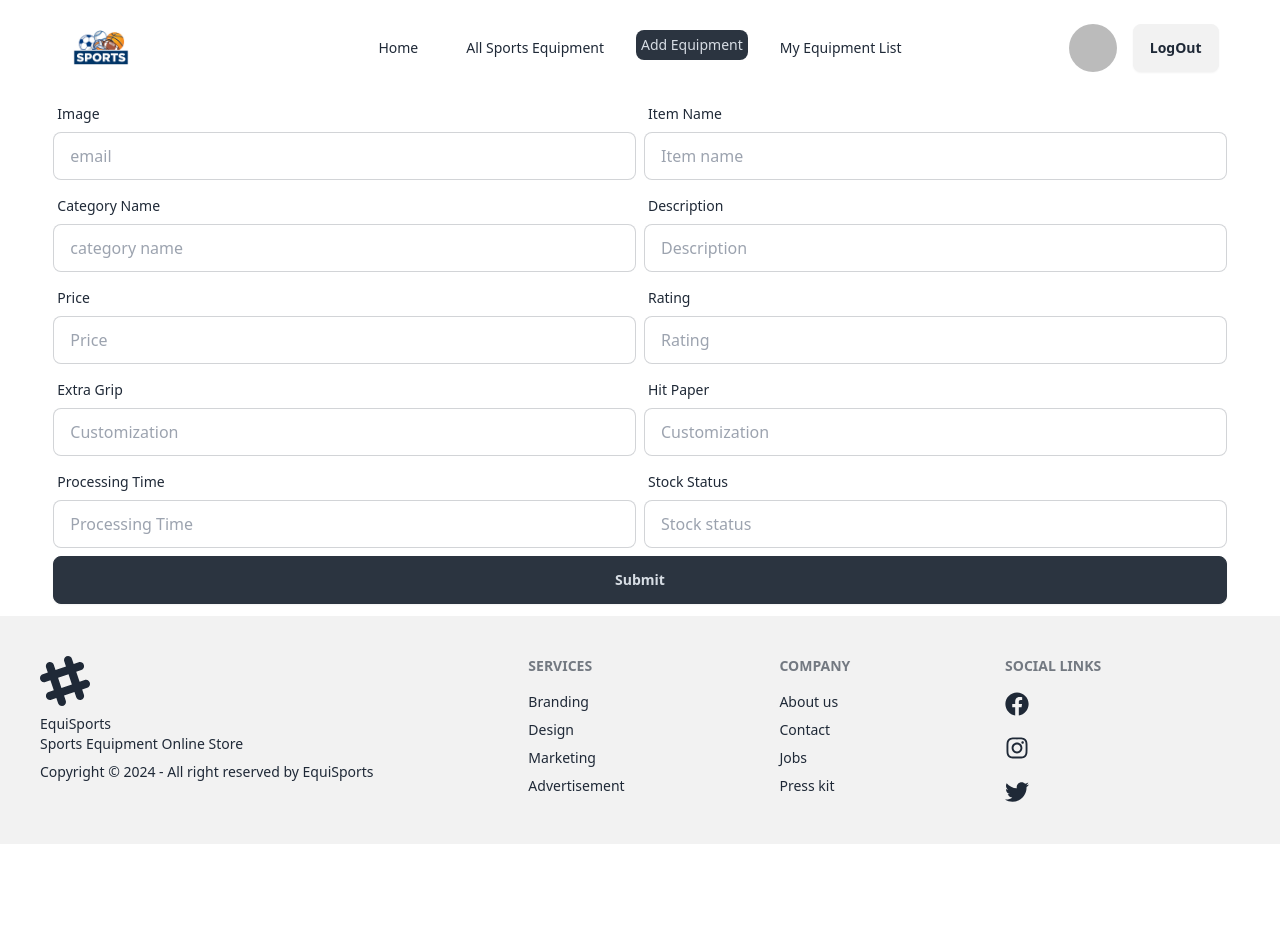
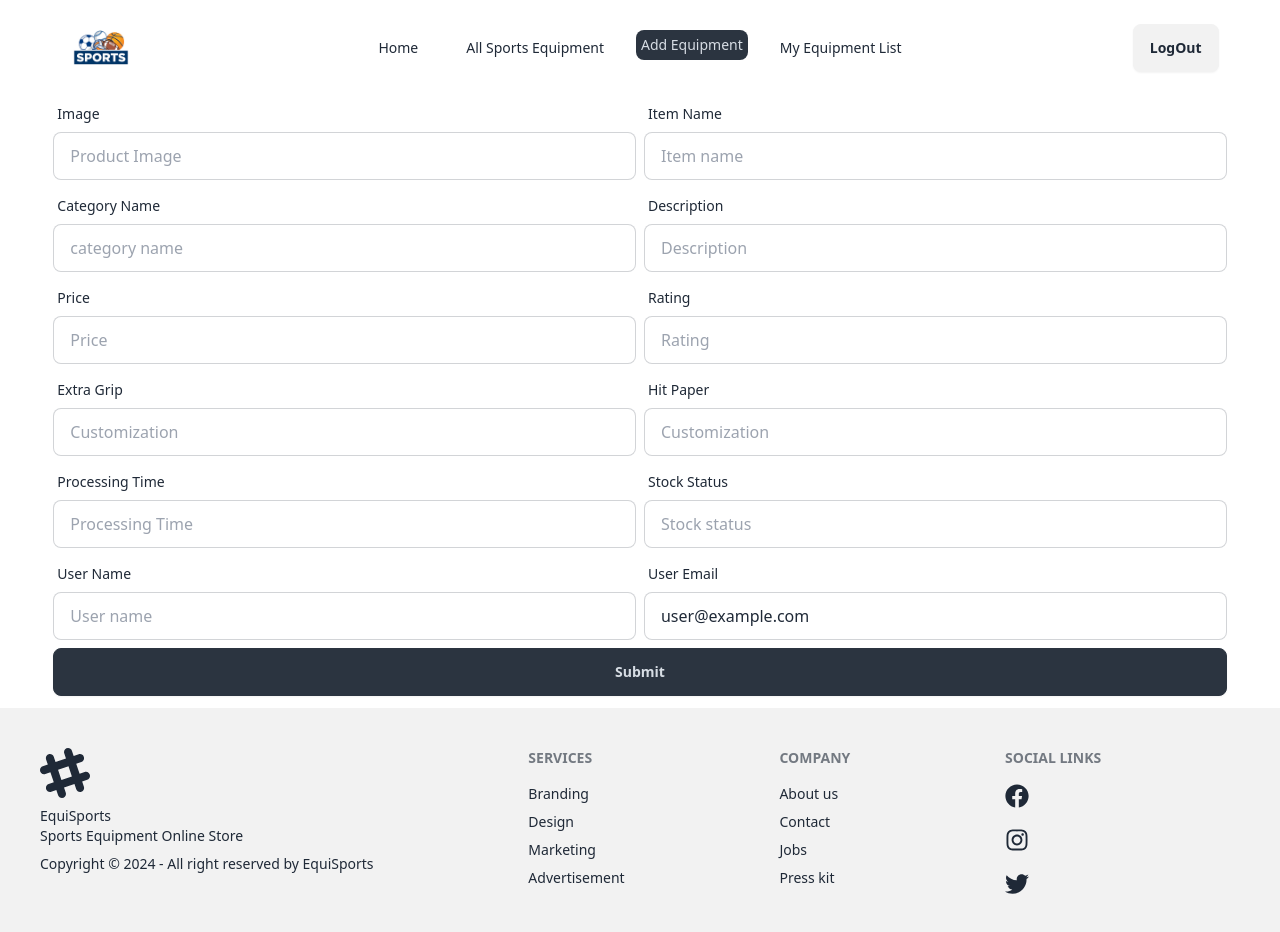
Before and after one commit to Ashimkayal4/Sports-equipment-client-side, a React (Vite) app: page /addEquipment in a window 1280 px wide. Shown: the top 932 px of the page. Before the commit the page ends 844 px from the top, so only its background shows below. Built offline with nearby package versions, Linux system fonts and the light colour scheme; no server answers; sample sign-in values are in the browser's storage.

Commit message:
added extra section

```diff
--- a/package.json
+++ b/package.json
@@ -11,6 +11,7 @@
   },
   "dependencies": {
     "firebase": "^11.0.2",
+    "lottie-react": "^2.4.0",
     "react": "^18.3.1",
     "react-dom": "^18.3.1",
     "react-icons": "^5.4.0",
--- a/src/Components/AddEquipment.jsx
+++ b/src/Components/AddEquipment.jsx
@@ -5,7 +5,7 @@ import { AuthContext } from "../Provider/AuthProvider";
 const AddEquipment = () => {
     const { user } = useContext(AuthContext);
 
-    const email = user.email;
+    const userEmail = user.email;
 
     const handleEquipment = e => {
         e.preventDefault();
@@ -20,8 +20,10 @@ const AddEquipment = () => {
         const hitPaper = form.hitPaper.value
         const time = form.time.value
         const stock = form.stock.value
+        const userName = form.name.value
+        const email = form.email.value
 
-        const newEquipment = { extraGrip, hitPaper, image, item, category, description, price, rating, time, stock, email }
+        const newEquipment = { extraGrip, hitPaper, image, item, category, description, price, rating, time, stock, email ,userName }
 
 
         fetch('https://assignment-ten-server-side-mauve.vercel.app/equipments', {
@@ -55,7 +57,7 @@ const AddEquipment = () => {
                         <label className="label">
                             <span className="label-text">Image</span>
                         </label>
-                        <input type="text" name='image' placeholder="email" className="input input-bordered" required />
+                        <input type="text" name='image' placeholder="Product Image" className="input input-bordered" required />
                     </div>
                     <div className="form-control">
                         <label className="label">
@@ -111,6 +113,18 @@ const AddEquipment = () => {
                         </label>
                         <input type="text" name='stock' placeholder="Stock status" className="input input-bordered" required />
                     </div>
+                    <div className="form-control">
+                        <label className="label">
+                            <span className="label-text">User Name</span>
+                        </label>
+                        <input type="text" name='name' placeholder="User name" className="input input-bordered" required />
+                    </div>
+                    <div className="form-control">
+                        <label className="label">
+                            <span className="label-text">User Email</span>
+                        </label>
+                        <input type="text" name='email' defaultValue={userEmail} placeholder="User email" className="input input-bordered" required />
+                    </div>
 
                 </div>
                 <input type="submit" className="btn btn-neutral w-full mt-2" value="Submit" />
--- a/src/Components/Home.jsx
+++ b/src/Components/Home.jsx
@@ -3,6 +3,8 @@ import Slider from '../Home-component/Slider';
 import { useLoaderData } from 'react-router-dom';
 import ShowSixData from '../Home-component/ShowSixData';
 import Feedback from '../Home-component/Feedback';
+import ExtraSection from '../Home-component/ExtraSection';
+
 
 const Home = () => {
     const products = useLoaderData();
@@ -29,6 +31,7 @@ const Home = () => {
 
             <section>
 
+                <ExtraSection></ExtraSection>
             </section>
 
         </div>
--- a/src/Components/Navbar.jsx
+++ b/src/Components/Navbar.jsx
@@ -86,14 +86,7 @@ const Navbar = () => {
             <div className="navbar-end flex items-center gap-4">
                 {user ? (
                     <>
-                        <div>
-                            <img
-                                className="rounded-full w-12 h-12"
-                                src={user?.photoURL}
-                                alt="User"
-                            />
-                        </div>
-                        <button onClick={signOut} className="btn">
+                        <button onClick={signOut} className="btn" title={user?.email}>
                             LogOut
                         </button>
                     </>
--- /dev/null
+++ b/src/Home-component/ExtraSection.jsx
@@ -0,0 +1,46 @@
+import React from 'react';
+
+const ExtraSection = () => {
+    return (
+        <div>
+            <section className="p-6">
+                <div className="p-10 rounded-lg shadow-lg bg-gray-300 text-gray-900 dark:bg-gray-800 dark:text-white">
+                    <h2 className="text-2xl font-semibold">Explore More</h2>
+                    <p className="mt-4">
+                        Dive deeper into our collection of sports equipment. Find your perfect gear for every sport and take advantage of our best offers!
+                    </p>
+
+                    <div className="mt-6 grid sm:grid-cols-2 lg:grid-cols-3 gap-6">
+
+                        <div className="bg-white p-6 rounded-lg shadow-md hover:shadow-xl transition-all dark:bg-gray-700">
+                            <h3 className="text-xl font-semibold mb-4"> Equipment</h3>
+                            <p>Discover high-quality basketballs, baseball, and others.</p>
+                            <h1 className="mt-4 inline-block text-blue-600 hover:text-blue-800">
+                                Explore Equipment
+                            </h1>
+                        </div>
+
+                        <div className="bg-white p-6 rounded-lg shadow-md hover:shadow-xl transition-all dark:bg-gray-700">
+                            <h3 className="text-xl font-semibold mb-4">Track your product</h3>
+                            <p>See where is your product if you already Purchase</p>
+                            <h1 className="mt-4 inline-block text-blue-600 hover:text-blue-800">
+                                Explore track
+                            </h1>
+                        </div>
+
+                        <div className="bg-white p-6 rounded-lg shadow-md hover:shadow-xl transition-all dark:bg-gray-700">
+                            <h3 className="text-xl font-semibold mb-4">Special Offers</h3>
+                            <p>Get discounts on selected sports equipment. Limited time offer!</p>
+                            <h1 className="mt-4 inline-block text-blue-600 hover:text-blue-800">
+                                Check out our Offers
+                            </h1>
+                        </div>
+                    </div>
+                </div>
+            </section>
+
+        </div>
+    );
+};
+
+export default ExtraSection;
--- a/src/Home-component/ShowSixData.jsx
+++ b/src/Home-component/ShowSixData.jsx
@@ -6,10 +6,10 @@ const ShowSixData = ({ product }) => {
             <figure>
                 <img
                     src={product.image}
-                    className="w-60 h-60 mt-4"
+                    className="w-full h-60"
                     alt="products" />
             </figure>
-            <div className="card-body">
+            <div className="p-2 space-y-2">
                 <h2 className="card-title">{product.item}</h2>
                 <p>{product.description}</p>
                 <p>$ { product.price}</p>
--- a/src/Home-component/Slider.jsx
+++ b/src/Home-component/Slider.jsx
@@ -25,8 +25,8 @@ const Slider = () => {
                             <img src={slider3} className="w-full rounded-md" alt="" />
                         </div>
                         <div className="lg:w-1/2 flex flex-col justify-center items-center">
-                            <h1 className="text-2xl mb-2">We give you the best products in the world</h1>
-                            <h1 className="text-xl mb-10">Get 20% discount</h1>
+                            <h1 className="lg:text-2xl mb-2">We give you the best products in the world</h1>
+                            <h1 className="lg:text-xl mb-6">Get 20% discount</h1>
                             <button className="btn w-60 btn-primary">Purchase our product</button>
                         </div>
                     </div>
@@ -37,8 +37,8 @@ const Slider = () => {
                             <img src={slider1} className="w-full rounded-md" alt="" />
                         </div>
                         <div className="lg:w-1/2 flex flex-col justify-center items-center">
-                            <h1 className="text-2xl mb-2">We give you the best products in the world</h1>
-                            <h1 className="text-xl mb-10">Get 20% discount</h1>
+                            <h1 className="lg:text-2xl mb-2">We give you the best products in the world</h1>
+                            <h1 className="lg:text-xl mb-6">Get 20% discount</h1>
                             <button className="btn w-60 btn-primary">Purchase our product</button>
                         </div>
                     </div>
@@ -49,8 +49,8 @@ const Slider = () => {
                             <img src={slider2} className="w-full rounded-md" alt="" />
                         </div>
                         <div className=" lg:w-1/2 flex flex-col justify-center items-center">
-                            <h1 className="text-2xl mb-2">We give you the best products in the world</h1>
-                            <h1 className="text-xl mb-10">Get 20% discount</h1>
+                            <h1 className="lg:text-2xl mb-2">We give you the best products in the world</h1>
+                            <h1 className="lg:text-xl mb-6">Get 20% discount</h1>
                             <button className="btn w-60 btn-primary">Purchase our product</button>
                         </div>
                     </div>
--- a/tailwind.config.js
+++ b/tailwind.config.js
@@ -4,6 +4,7 @@ export default {
     "./index.html",
     "./src/**/*.{js,ts,jsx,tsx}",
   ],
+  darkMode: 'class',
   theme: {
     extend: {},
   },
```
Also changed, not shown: 1 other file (tests, documents, lock files or other folders).
